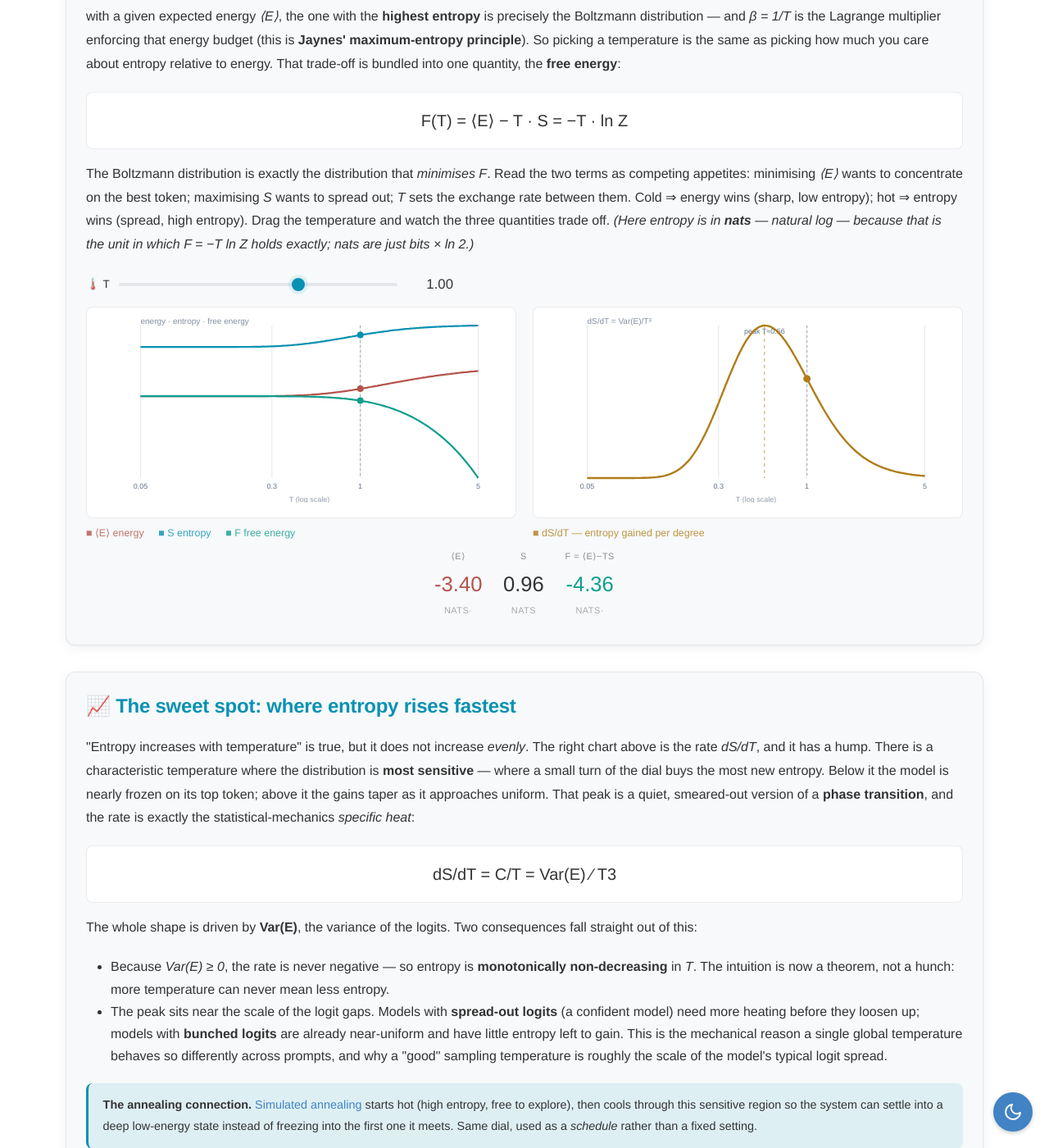
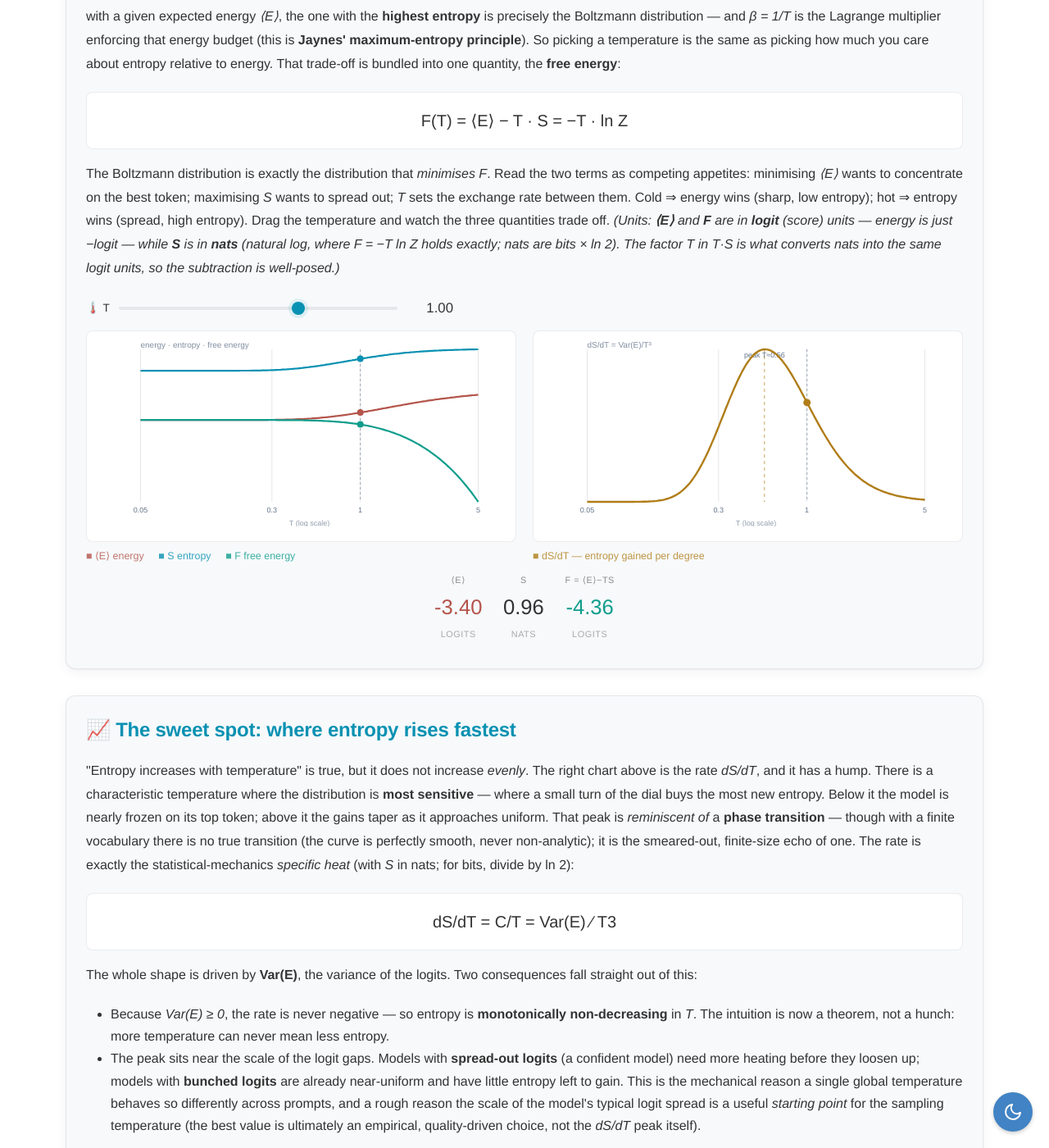
Before and after one commit to Alexdruso/Alexdruso.github.io, a Jekyll site: the page built from docs/_posts/2026-06-22-temperature-and-entropy-llms.html, in a window 1280 px wide and 1400 px high, scrolled down 2574 px. Shown: the whole window at 82% size. Built offline with Jekyll 4.4.1, drawn with Linux system fonts in a browser that asks for light colours.

Commit message:
Apply scientific-review fixes to temperature/entropy note
- Correct on-screen unit labels: ⟨E⟩ and F are in logit (score) units,
  not nats; only S is in nats. Clarify in prose that T·S converts nats
  into logit units so the subtraction is well-posed.
- Note dS/dT = Var(E)/T^3 is the nats form (bits differ by ln 2).
- Soften "phase transition" to its finite-size echo (no true transition
  at finite vocabulary; the curve is smooth/analytic).
- Frame logit-spread as a heuristic starting point for sampling
  temperature, not a theorem / not the dS/dT peak itself.

Co-Authored-By: Claude Opus 4.8 <noreply@anthropic.com>
Claude-Session: https://claude.ai/code/session_01MBFxNvh2x7zBqCPAjA9sBs

```diff
--- a/docs/_posts/2026-06-22-temperature-and-entropy-llms.html
+++ b/docs/_posts/2026-06-22-temperature-and-entropy-llms.html
@@ -180,9 +180,11 @@ excerpt: "The temperature parameter in an LLM divides the logits before the soft
     two terms as competing appetites: minimising <em>&lang;E&rang;</em> wants to concentrate on the best
     token; maximising <em>S</em> wants to spread out; <em>T</em> sets the exchange rate between them.
     Cold ⇒ energy wins (sharp, low entropy); hot ⇒ entropy wins (spread, high entropy). Drag the
-    temperature and watch the three quantities trade off. <em>(Here entropy is in <strong>nats</strong> —
-    natural log — because that is the unit in which <em>F = −T&nbsp;ln&nbsp;Z</em> holds exactly; nats
-    are just bits &times; ln&nbsp;2.)</em>
+    temperature and watch the three quantities trade off. <em>(Units: <strong>&lang;E&rang;</strong> and
+    <strong>F</strong> are in <strong>logit</strong> (score) units — energy is just −logit — while
+    <strong>S</strong> is in <strong>nats</strong> (natural log, where <em>F = −T&nbsp;ln&nbsp;Z</em>
+    holds exactly; nats are bits &times; ln&nbsp;2). The factor <em>T</em> in <em>T&middot;S</em> is what
+    converts nats into the same logit units, so the subtraction is well-posed.)</em>
   </p>
 
   <div class="te-controls">
@@ -213,9 +215,9 @@ excerpt: "The temperature parameter in an LLM divides the logits before the soft
   </div>
 
   <div class="te-statrow">
-    <div class="te-stat"><div class="lab">⟨E⟩</div><div class="val" id="te2-u" style="color:var(--sn-bad)">—</div><div class="lab" style="opacity:0.4">nats·</div></div>
+    <div class="te-stat"><div class="lab">⟨E⟩</div><div class="val" id="te2-u" style="color:var(--sn-bad)">—</div><div class="lab" style="opacity:0.4">logits</div></div>
     <div class="te-stat"><div class="lab">S</div><div class="val" id="te2-s">—</div><div class="lab" style="opacity:0.4">nats</div></div>
-    <div class="te-stat"><div class="lab">F = ⟨E⟩−TS</div><div class="val" id="te2-f" style="color:var(--sn-good)">—</div><div class="lab" style="opacity:0.4">nats·</div></div>
+    <div class="te-stat"><div class="lab">F = ⟨E⟩−TS</div><div class="val" id="te2-f" style="color:var(--sn-good)">—</div><div class="lab" style="opacity:0.4">logits</div></div>
   </div>
 </div>
 
@@ -229,8 +231,10 @@ excerpt: "The temperature parameter in an LLM divides the logits before the soft
     chart above is the rate <em>dS/dT</em>, and it has a hump. There is a characteristic temperature
     where the distribution is <strong>most sensitive</strong> — where a small turn of the dial buys the
     most new entropy. Below it the model is nearly frozen on its top token; above it the gains taper as
-    it approaches uniform. That peak is a quiet, smeared-out version of a <strong>phase
-    transition</strong>, and the rate is exactly the statistical-mechanics <em>specific heat</em>:
+    it approaches uniform. That peak is <em>reminiscent of</em> a <strong>phase transition</strong> — though
+    with a finite vocabulary there is no true transition (the curve is perfectly smooth, never
+    non-analytic); it is the smeared-out, finite-size echo of one. The rate is exactly the
+    statistical-mechanics <em>specific heat</em> (with <em>S</em> in nats; for bits, divide by ln&nbsp;2):
   </p>
   <div class="se-equation">
     <span class="big">dS/dT = C/T = Var(E) &frasl; T<sup>3</sup></span>
@@ -246,8 +250,10 @@ excerpt: "The temperature parameter in an LLM divides the logits before the soft
     <li>The peak sits near the scale of the logit gaps. Models with <strong>spread-out logits</strong>
       (a confident model) need more heating before they loosen up; models with <strong>bunched
       logits</strong> are already near-uniform and have little entropy left to gain. This is the
-      mechanical reason a single global temperature behaves so differently across prompts, and why a
-      "good" sampling temperature is roughly the scale of the model's typical logit spread.</li>
+      mechanical reason a single global temperature behaves so differently across prompts, and a rough
+      reason the scale of the model's typical logit spread is a useful <em>starting point</em> for the
+      sampling temperature (the best value is ultimately an empirical, quality-driven choice, not the
+      <em>dS/dT</em> peak itself).</li>
   </ul>
   <div class="se-note" style="margin-bottom:0">
     <strong>The annealing connection.</strong> <a href="/boltzmann-machines-visually/">Simulated
```
